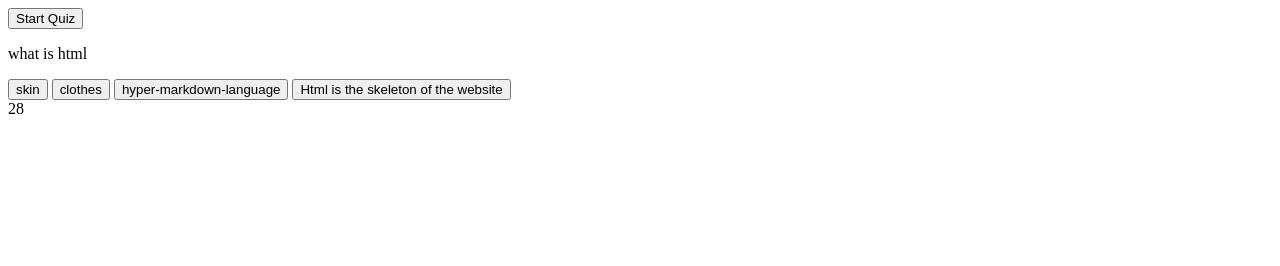
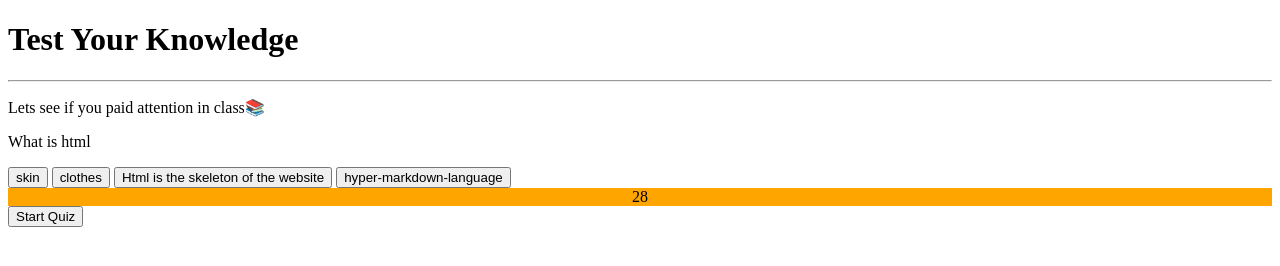
Before and after one commit to HTML-No0b/test-of-fate, a plain HTML site: page index.html in a window 1280 px wide. Both pictures are taken after a click on the button "Start Quiz". Drawn offline with Linux system fonts and the light colour scheme.

Commit message:
tried adding code to subtract time

```diff
--- a/assets/script.js
+++ b/assets/script.js
@@ -1,25 +1,26 @@
 const questions = [
     {
-        question: "what is html", answers: "Html is the skeleton of the website", choices: ["skin", "clothes", "hyper-markdown-language", "Html is the skeleton of the website"]
+        question: "What is html", answers: "Html is the skeleton of the website", choices: ["skin", "clothes", "Html is the skeleton of the website", "hyper-markdown-language"]
     },
     {
-        question: "what is CSS", answers: "Adds creative look to a website", choices: ["Water", "ketchup", "hyper-markdown-language", "Adds creative look to a website"]
+        question: "What is CSS", answers: "Adds creative look to a website", choices: ["Water", "ketchup", "hyper-markdown-language", "Adds creative look to a website"]
 
     },
     {
-        question: "what is a DOM", answers: "Document Object Model", choices: ["Potatoe", "hair", "hyper-markdown-language", "Document Object Model"]
+        question: "What is a DOM", answers: "Document Object Model", choices: ["Potatoe", "hair", "Document Object Model", "hyper-markdown-language"]
     },
     {
-        question: "what is JavaScript", answers: "Javascript bring the page to Life", choices: ["waterfall", "drones", "hyper-markdown-language", "Javascript bring the page to Life"]
+        question: "What is JavaScript", answers: "Javascript bring the page to Life", choices: ["Javascript bring the page to Life", "waterfall", "drones", "hyper-markdown-language"]
 
-    },
+    }
 
 ];
 let time = 30;
 var startQuiz = document.getElementById("start-quiz");
-var quizOver = false;
+// var quizOver = false;
 var timerWorks
 var timeShow = document.getElementById("time")
+
 
 let questionPos = 0;
 startQuiz.addEventListener("click", function () {
@@ -43,20 +44,25 @@ function checkAnswer(answer) {
         loadQuestions(questions[questionPos])
         console.log("correct")
     }
-    else (questionPos)
-
-
-    console.log(answer)
+    else {
+        questionPos === "false" + "Wrong";
+        time - 4;
+        console.log("false");
+    }
 };
-
-
+function quizEnd() {
+    setTimeout
+    clearInterval(timerWorks)
+};
+//add endgame function
 function clock() {
     time--
-    timeShow.textContent = time
-    //add endgame function
-    if (time === 0) {
+    timeShow.textContent = time;
 
+    if (time <= 0) {
+        quizEnd();
     }
+
 };
 
 
--- a/index.html
+++ b/index.html
@@ -1,23 +1,34 @@
 <!DOCTYPE html>
 <html lang="en">
+
 <head>
     <meta charset="UTF-8">
     <meta http-equiv="X-UA-Compatible" content="IE=edge">
     <meta name="viewport" content="width=device-width, initial-scale=1.0">
-    <link a href = https://cdnjs.cloudflare.com/ajax/libs/twitter-bootstrap/4.5.0/css/bootstrap.min.css>
+    <link a href=https://cdnjs.cloudflare.com/ajax/libs/twitter-bootstrap/4.5.0/css/bootstrap.min.css>
+    <link rel="stylesheet" href="./style.css">
     <title>Question Game🥶</title>
 </head>
+
 <body>
-    <div class="btn-group-vertical center">
-        <button type="button" class="btn" id="start-quiz">Start Quiz</button>
-      </div>
-     <p id="?"></p>
-     <button id="choice0"></button>
-     <button id="choice1"></button>
-     <button id="choice2"></button>
-     <button id="choice3"></button>
-      <div id="time"></div>
+    <div class="jumbotron">
+        <h1 class="display-4">Test Your Knowledge</h1>
+        <p class="lead"></p>
+        <hr class="my-4">
+        <p>Lets see if you paid attention in class📚</p>
+    </div>
 
+    <p id="?">Get those Thinking hats on</p>
+    <div class="stylechoice">
+        <button id="choice0">Are</button>
+        <button id="choice1">You</button>
+        <button id="choice2">Ready</button>
+        <button id="choice3">?!</button>
+    </div>
+
+    <div id="time">Time Left</div>
+    <button type="button" class="btn" id="start-quiz">Start Quiz</button>
     <script src="./assets/script.js"></script>
 </body>
+
 </html>
--- /dev/null
+++ b/style.css
@@ -0,0 +1,12 @@
+
+#time{
+    display: flex;
+    background-color: orange;
+    border: 10px;
+    justify-content: space-around;
+};
+
+.stylechoice{
+    display: flex;
+    flex-direction: column;
+}
```
Also changed, not shown: assets/Game Over.jpeg (added), 1 other file.
